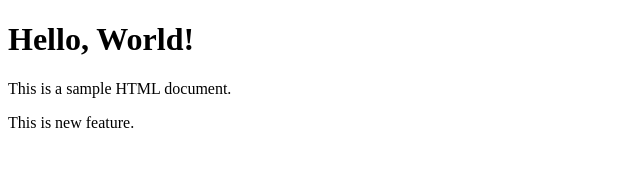
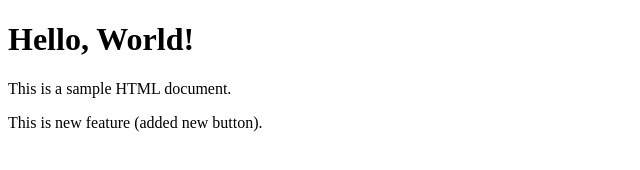
Before and after one commit to iampjmejia/newrepository, a plain HTML site: page index.html in a window 1280 px wide. Shown: the whole page, without its empty margins (0-640 px from the left). Drawn offline with Linux system fonts and the light colour scheme.

```diff
--- a/index.html
+++ b/index.html
@@ -8,6 +8,6 @@
 <body>
     <h1>Hello, World!</h1>
     <p>This is a sample HTML document.</p>
-    <p>This is new feature.</p>
+    <p>This is new feature (added new button).</p>
 </body>
 </html>
```
